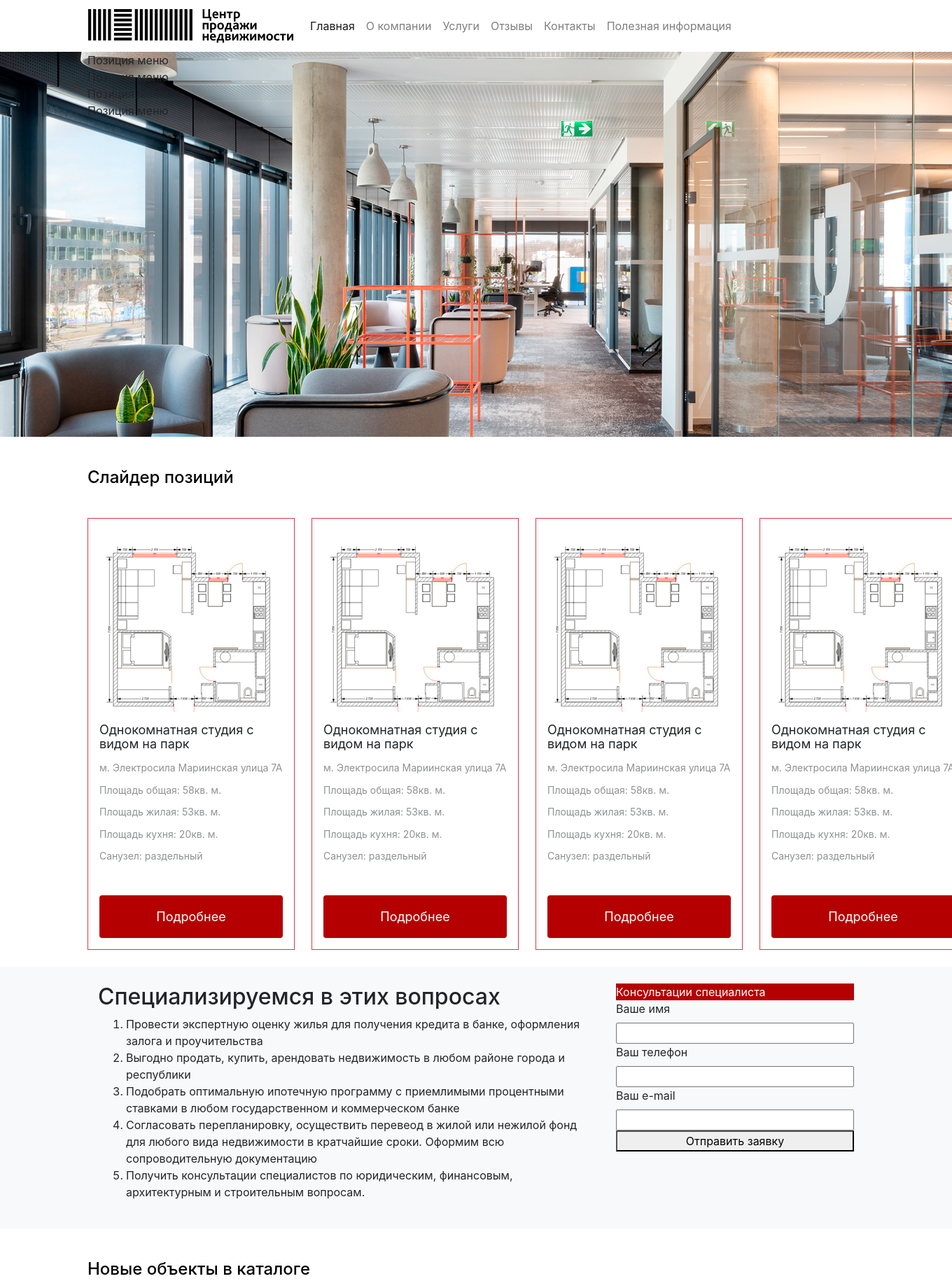
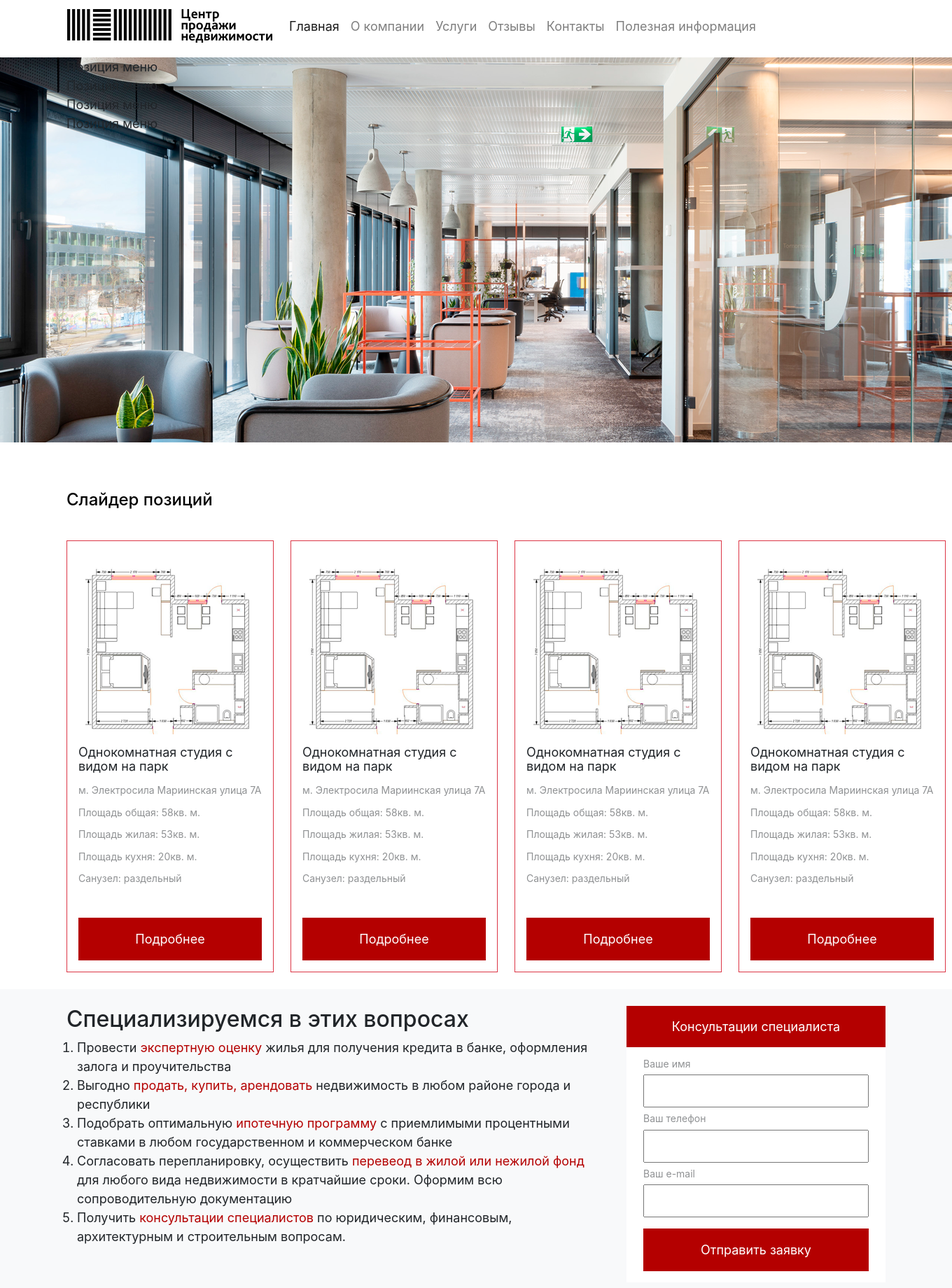
Before and after one commit to KlimovDmitriy/cpn_markup, a PHP site: page / in a window 1360 px wide. Shown: the top 1840 px of the page at 70% size. Run offline with PHP 8.4, Linux system fonts and the light colour scheme; some libraries are stand-ins or nearby versions.

Commit message:
Сделана всё верстка, кроме шапки

```diff
--- a/css/style.css
+++ b/css/style.css
@@ -1,3 +1,20 @@
+body{
+    font-size: 18px;
+}
+ol{
+    padding-inline-start: 15px;
+}
+.text-md{
+    font-size: 16px;
+}
+.item-info, .contacts, .footer-menu{
+    font-size: 14px;
+}
+@media (min-width: 1200px) {
+    .container, .container-lg, .container-md, .container-sm, .container-xl {
+        max-width: 1200px !important;
+    }
+}
 .top-banner{
     background-image: url("../img/top-bg.png");
     height: 550px;
@@ -25,7 +42,7 @@ h3 {
     line-height: 1.111;
     text-align: left;
 }
-.item-info{
+.item-info, .footer-menu{
     opacity: 0.5;
     font-size: 14px;
     margin-block-end: 0;
@@ -34,4 +51,17 @@ h3 {
 }
 .btn{
     font-size: 18px;
+    border-radius: 0;
 }
+.map-banner{
+    font-size: 24px;
+}
+.callback-btn{
+    border-radius: 30px;
+}
+.company-btn{
+    padding: 15px 70px;
+}
+.text-red{
+    color: rgb(180, 0, 0);
+}
--- a/index.html
+++ b/index.html
@@ -8,11 +8,14 @@
     <link rel="stylesheet" href="https://unpkg.com/leaflet@1.7.1/dist/leaflet.css"
           integrity="sha512-xodZBNTC5n17Xt2atTPuE1HxjVMSvLVW9ocqUKLsCC5CXdbqCmblAshOMAS6/keqq/sMZMZ19scR4PsZChSR7A=="
           crossorigin=""/>
+    <link rel="stylesheet" href="https://pro.fontawesome.com/releases/v5.10.0/css/all.css"
+          integrity="sha384-AYmEC3Yw5cVb3ZcuHtOA93w35dYTsvhLPVnYs9eStHfGJvOvKxVfELGroGkvsg+p" crossorigin="anonymous"/>
+
 
     <title>Центр продажи недвижимости</title>
 </head>
 <body>
-<nav class="container navbar navbar-expand-lg navbar-light">
+<nav class="container navbar navbar-expand-lg navbar-light pb-3">
     <a class="navbar-brand" href="#"><img title="лого" src="img/logo.png"></a>
 
     <div class="collapse navbar-collapse" id="navbarSupportedContent">
@@ -38,7 +41,7 @@
         </ul>
     </div>
 </nav>
-<div class="top-banner">
+<div class="top-banner position-relative">
     <div class="container">
         <div>Позиция меню</div>
         <div>Позиция меню</div>
@@ -47,8 +50,9 @@
     </div>
 </div>
 <div class="container my-4">
+    <div class="row col">
         <h3 class="my-5">Слайдер позиций</h3>
-    <div class="d-flex justify-content-between">
+        <div class="d-flex justify-content-between ">
             <div class="border border-danger p-3 mr-4">
                 <div>
                     <img title="фото объекта" src="img/plan.png">
@@ -62,7 +66,9 @@
                         <p>Площадь кухня: 20кв. м.</p>
                         <p>Санузел: раздельный</p>
                     </div>
-                <div class="bg-danger text-white mt-5 p-3 d-flex justify-content-center align-items-center btn">Подробнее</div>
+                    <div class="bg-danger text-white mt-5 p-3 d-flex justify-content-center align-items-center btn">
+                        Подробнее
+                    </div>
                 </div>
 
             </div>
@@ -79,7 +85,9 @@
                         <p>Площадь кухня: 20кв. м.</p>
                         <p>Санузел: раздельный</p>
                     </div>
-                <div class="bg-danger text-white mt-5 p-3 d-flex justify-content-center align-items-center btn">Подробнее</div>
+                    <div class="bg-danger text-white mt-5 p-3 d-flex justify-content-center align-items-center btn">
+                        Подробнее
+                    </div>
                 </div>
 
             </div>
@@ -96,7 +104,9 @@
                         <p>Площадь кухня: 20кв. м.</p>
                         <p>Санузел: раздельный</p>
                     </div>
-                <div class="bg-danger text-white mt-5 p-3 d-flex justify-content-center align-items-center btn">Подробнее</div>
+                    <div class="bg-danger text-white mt-5 p-3 d-flex justify-content-center align-items-center btn">
+                        Подробнее
+                    </div>
                 </div>
 
             </div>
@@ -113,49 +123,63 @@
                         <p>Площадь кухня: 20кв. м.</p>
                         <p>Санузел: раздельный</p>
                     </div>
-                <div class="bg-danger text-white mt-5 p-3 d-flex justify-content-center align-items-center btn">Подробнее</div>
+                    <div class="bg-danger text-white mt-5 p-3 d-flex justify-content-center align-items-center btn">
+                        Подробнее
+                    </div>
                 </div>
 
             </div>
         </div>
     </div>
+</div>
 <div class="bg-light my-4">
-    <div class="container d-flex py-4">
+    <div class="container py-4">
+        <div class="row">
             <div class="col-8">
                 <h2>Специализируемся в этих вопросах</h2>
                 <ol>
-                <li>Провести <a>экспертную оценку</a> жилья для получения кредита в банке, оформления залога и
+                    <li>Провести <a class="text-red">экспертную оценку</a> жилья для получения кредита в банке,
+                        оформления залога и
                         проучительства
                     </li>
-                <li>Выгодно <a>продать, купить, арендовать</a> недвижимость в любом районе города и республики</li>
-                <li>Подобрать оптимальную <a>ипотечную программу</a> с приемлимыми процентными ставками в любом
+                    <li>Выгодно <a class="text-red">продать, купить, арендовать</a> недвижимость в любом районе города и
+                        республики
+                    </li>
+                    <li>Подобрать оптимальную <a class="text-red">ипотечную программу</a> с приемлимыми процентными
+                        ставками в любом
                         государственном и коммерческом банке
                     </li>
-                <li>Согласовать перепланировку, осуществить <a>перевеод в жилой или нежилой фонд</a> для любого вида
+                    <li>Согласовать перепланировку, осуществить <a class="text-red">перевеод в жилой или нежилой
+                        фонд</a> для любого вида
                         недвижимости в кратчайшие сроки. Оформим всю сопроводительную документацию
                     </li>
-                <li>Получить <a>консультации специалистов</a> по юридическим, финансовым, архитектурным и строительным
+                    <li>Получить <a class="text-red">консультации специалистов</a> по юридическим, финансовым,
+                        архитектурным и строительным
                         вопросам.
                     </li>
                 </ol>
             </div>
             <div class="d-flex flex-column col-4">
-            <div class="bg-danger text-white">Консультации специалиста</div>
+                <div class="bg-danger text-white p-3 d-flex justify-content-center ">Консультации специалиста</div>
+                <div class="bg-white px-4 py-3">
                     <form class="d-flex flex-column">
-                <label for="name">Ваше имя</label>
-                <input type="text" id="name">
-                <label for="phone">Ваш телефон</label>
-                <input type="text" id="phone">
-                <label for="mail">Ваш e-mail</label>
-                <input type="text" id="mail">
-                <button type="submit">Отправить заявку</button>
+                        <label for="name" class="item-info mb-2 ">Ваше имя</label>
+                        <input type="text" id="name" class="py-2">
+                        <label for="phone" class="item-info my-2">Ваш телефон</label>
+                        <input type="text" id="phone" class="py-2">
+                        <label for="mail" class="item-info my-2">Ваш e-mail</label>
+                        <input type="text" id="mail" class="py-2">
+                        <div class="bg-danger text-white p-3 mt-3 btn">Отправить заявку</div>
                     </form>
                 </div>
             </div>
         </div>
+    </div>
+</div>
 <div class="container my-4">
+    <div class="row col">
         <h3 class="my-5">Новые объекты в каталоге</h3>
-    <div class="d-flex justify-content-between">
+        <div class="d-flex justify-content-between ">
             <div class="border border-danger p-3 mr-4">
                 <div>
                     <img title="фото объекта" src="img/plan.png">
@@ -169,7 +193,9 @@
                         <p>Площадь кухня: 20кв. м.</p>
                         <p>Санузел: раздельный</p>
                     </div>
-                <div class="bg-danger text-white mt-5 p-3 d-flex justify-content-center align-items-center btn">Подробнее</div>
+                    <div class="bg-danger text-white mt-5 p-3 d-flex justify-content-center align-items-center btn">
+                        Подробнее
+                    </div>
                 </div>
 
             </div>
@@ -186,7 +212,9 @@
                         <p>Площадь кухня: 20кв. м.</p>
                         <p>Санузел: раздельный</p>
                     </div>
-                <div class="bg-danger text-white mt-5 p-3 d-flex justify-content-center align-items-center btn">Подробнее</div>
+                    <div class="bg-danger text-white mt-5 p-3 d-flex justify-content-center align-items-center btn">
+                        Подробнее
+                    </div>
                 </div>
 
             </div>
@@ -203,7 +231,9 @@
                         <p>Площадь кухня: 20кв. м.</p>
                         <p>Санузел: раздельный</p>
                     </div>
-                <div class="bg-danger text-white mt-5 p-3 d-flex justify-content-center align-items-center btn">Подробнее</div>
+                    <div class="bg-danger text-white mt-5 p-3 d-flex justify-content-center align-items-center btn">
+                        Подробнее
+                    </div>
                 </div>
 
             </div>
@@ -220,34 +250,37 @@
                         <p>Площадь кухня: 20кв. м.</p>
                         <p>Санузел: раздельный</p>
                     </div>
-                <div class="bg-danger text-white mt-5 p-3 d-flex justify-content-center align-items-center btn">Подробнее</div>
+                    <div class="bg-danger text-white mt-5 p-3 d-flex justify-content-center align-items-center btn">
+                        Подробнее
+                    </div>
                 </div>
 
             </div>
         </div>
     </div>
+</div>
 <div class="bg-light my-4">
     <form class="d-flex justify-content-center">
-        <input type="text" placeholder="Ваше имя" class="m-3">
-        <input type="text" placeholder="Ваш телефон" class="m-3">
-        <button type="submit" class="m-3 bg-danger text-white">Отправить</button>
+        <input type="text" placeholder="Ваше имя" class="m-3 p-2">
+        <input type="text" placeholder="Ваш телефон" class="m-3 p-2">
+        <div class="m-3 bg-danger text-white py-2 px-5 btn">Отправить</div>
     </form>
 </div>
-<div class="container">
-    <h2>Наша компания - наши специалисты</h2>
-    <div class="d-flex">
+<div class="container my-4">
+    <h3>Наша компания - наши специалисты</h3>
+    <div class="d-flex mt-5">
         <div class="d-flex col-6">
             <div>
                 <img title="фото специалиста" class="rounded-circle" src="img/photo1.png">
             </div>
-            <div class="d-flex flex-column">
+            <div class="d-flex flex-column ml-4">
                 <div>Борщевский Андрей Михайлович</div>
-                <div>Руководитель отдела продаж</div>
-                <div>+7 (812) 911 06 26</div>
-                <div>Borsh@cnp.spn.ru</div>
+                <div class="item-info mb-5">Руководитель отдела продаж</div>
+                <div class="text-red contacts">+7 (812) 911 06 26</div>
+                <div class="text-red contacts">Borsh@cnp.spn.ru</div>
             </div>
         </div>
-        <div class="col-6">
+        <div class="col-7 text-md">
             <div>Более 15 лет наше агенство работает на рынке недвижимости Санкт-Петербурга и Ленинградской области.
                 Специализируемся на продаже квартир на первичном и вторичном рынках жилья. Помогаем оформлять сделаки с
                 привлечением заиствованных средств, субсидий и сертификатов.
@@ -256,23 +289,65 @@
                 продаваемых объектов. Вы ищите надежное агентство недвижимости? Обращайтесь в «Центр Продажи
                 Недвижимости»
             </div>
-            <div class="d-flex">
-                <div class="bg-danger text-white">Лицензии</div>
-                <div class="bg-danger text-white">Сертификаты</div>
+            <div class="d-flex justify-content-between mt-3">
+                <div class="bg-danger text-white btn company-btn">Лицензии</div>
+                <div class="bg-danger text-white btn company-btn">Сертификаты</div>
             </div>
         </div>
     </div>
 </div>
 <div class="position-relative">
     <div id="map"></div>
-    <div class="d-flex justify-content-center align-items-center position-absolute bg-danger text-white p-4 w-100"
+    <div class="d-flex justify-content-center align-items-center position-absolute bg-danger text-white p-4 w-100 map-banner"
          style="bottom:0">
         <div class="mx-4">Не нашли подходящего варианта?</div>
-        <div class="mx-4 border border-white rounded-circle px-3 py-3">Свяжитесь с нами</div>
+        <div class="mx-4 border border-white text-white px-3 py-2 btn callback-btn ">Свяжитесь с нами</div>
     </div>
 </div>
-<footer>
-    Тут нижнее меню
+<footer class="container my-5">
+    <div class="row">
+        <div class="mr-5">
+            <img title="Logo" src="img/logo.png">
+            <p class="mb-2"><b><i class="fas fa-map-marker-alt"></i> Большая Конюшенная, д 29</b></p>
+            <p class="mb-2 text-red"><i class="fa fa-phone" aria-hidden="true"></i> 8 (812) 912-13-63</p>
+            <p class="mb-2"><b><i class="fa fa-envelope" aria-hidden="true"></i> cpn.spn@mail.ru</b></p>
+        </div>
+        <div class="mr-5">
+            <p><b>Услуги</b></p>
+            <div class="footer-menu d-flex flex-column">
+                <a class="mb-2">Срочная продажа недвижимости</a>
+                <a class="mb-2">Квартир в центре города</a>
+                <a class="mb-2">Аренда коммерческой недвижимости</a>
+                <a class="mb-2">Продажа коммерческой недвижимости</a>
+                <a class="mb-2">Юридическое сопровождение</a>
+            </div>
+        </div>
+        <div class="mr-5">
+            <p><b>Каталог недвижимости</b></p>
+            <div class="footer-menu d-flex flex-column">
+                <a class="mb-2">Жилая недвижимость</a>
+                <a class="mb-2">Коммерческая недвижимость</a>
+                <a class="mb-2">Выкуп квартир</a>
+            </div>
+            <p><b>Информация</b></p>
+            <div class="footer-menu d-flex flex-column">
+                <a class="mb-2">Статьи</a>
+                <a class="mb-2">Вопрос-ответ</a>
+                <a class="mb-2">Контакты</a>
+            </div>
+        </div>
+        <div class="mr-5">
+            <p><b>Компания</b></p>
+            <div class="footer-menu d-flex flex-column">
+                <a class="mb-2">О компании</a>
+                <a class="mb-2">Вакансии</a>
+                <a class="mb-2">Отзывы</a>
+            </div>
+        </div>
+    </div>
+    <div class="row mt-5">
+        <div class="footer-menu">© 2020. Центр Продажи Недвижимости. Все права защищены || <a>Вход для сотрудников</a></div>
+    </div>
     <script src="http://api-maps.yandex.ru/2.1/?load=package.standard,package.geoObjects&lang=ru-RU"></script>
     <script src="js/script.js"></script>
 </footer>
--- a/js/script.js
+++ b/js/script.js
@@ -15,7 +15,7 @@ function init() {
             // Опции.
             // Своё изображение иконки метки.
             iconLayout: 'default#imageWithContent',
-            iconImageHref: '../img/map-icon.png',
+            iconImageHref: 'img/map-icon.png',
             // Размеры метки.
             iconImageSize: [25, 30],
             // Смещение левого верхнего угла иконки относительно
```
Lines whose indentation alone changed are shown as unchanged.
